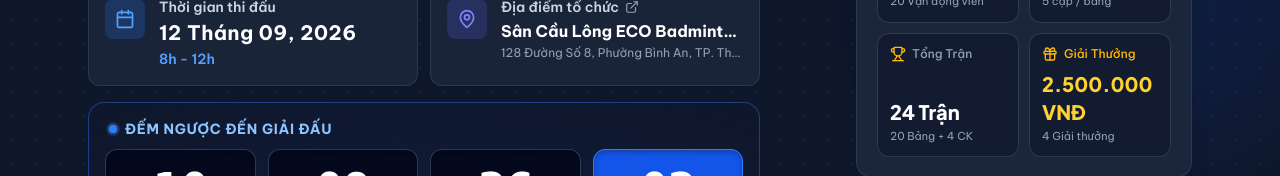
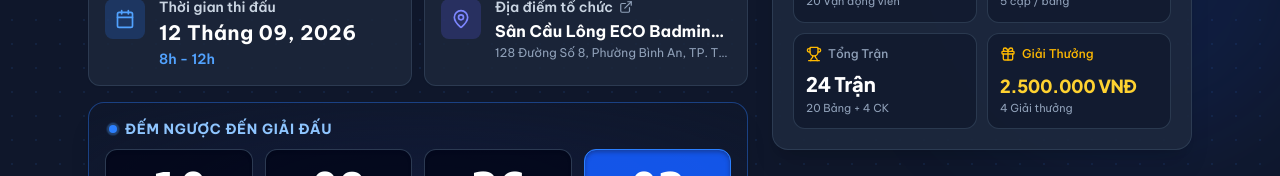
Before and after one commit to Thanhnhan77620/badminton-tournament, a React (Vite) app: page / in a window 1280 px wide. Shown: the part 249-425 px from the top of the page. Built offline with nearby package versions, Linux system fonts and the light colour scheme; no server answers; the database is empty.

Commit message:
fix(hero): ensure total prize and currency display on a single line without truncation

```diff
--- a/src/components/TournamentHero.tsx
+++ b/src/components/TournamentHero.tsx
@@ -113,7 +113,7 @@ export const TournamentHero: React.FC<TournamentHeroProps> = ({
           </div>
 
           {/* Right Column: Key Tournament Stats Matrix */}
-          <div className="w-full lg:w-84 shrink-0 flex flex-col">
+          <div className="w-full lg:w-96 xl:w-[420px] shrink-0 flex flex-col">
             <div className="h-full bg-slate-800/90 border border-slate-700/80 rounded-2xl p-4 sm:p-5 shadow-xl flex flex-col justify-between space-y-3.5">
               <div className="border-b border-slate-700 pb-2.5">
                 <span className="text-xs font-bold uppercase tracking-wider text-slate-400">
@@ -162,7 +162,9 @@ export const TournamentHero: React.FC<TournamentHeroProps> = ({
                     Giải Thưởng
                   </div>
                   <div className="mt-2">
-                    <p className="text-xl font-black text-amber-300 font-display">{totalPrizeFormatted}</p>
+                    <p className="text-base sm:text-lg lg:text-base xl:text-lg 2xl:text-xl font-black text-amber-300 font-display whitespace-nowrap tracking-tight leading-tight">
+                      {totalPrizeFormatted}
+                    </p>
                     <p className="text-[11px] text-slate-400 mt-0.5">{prizes.length} Giải thưởng</p>
                   </div>
                 </div>
```
